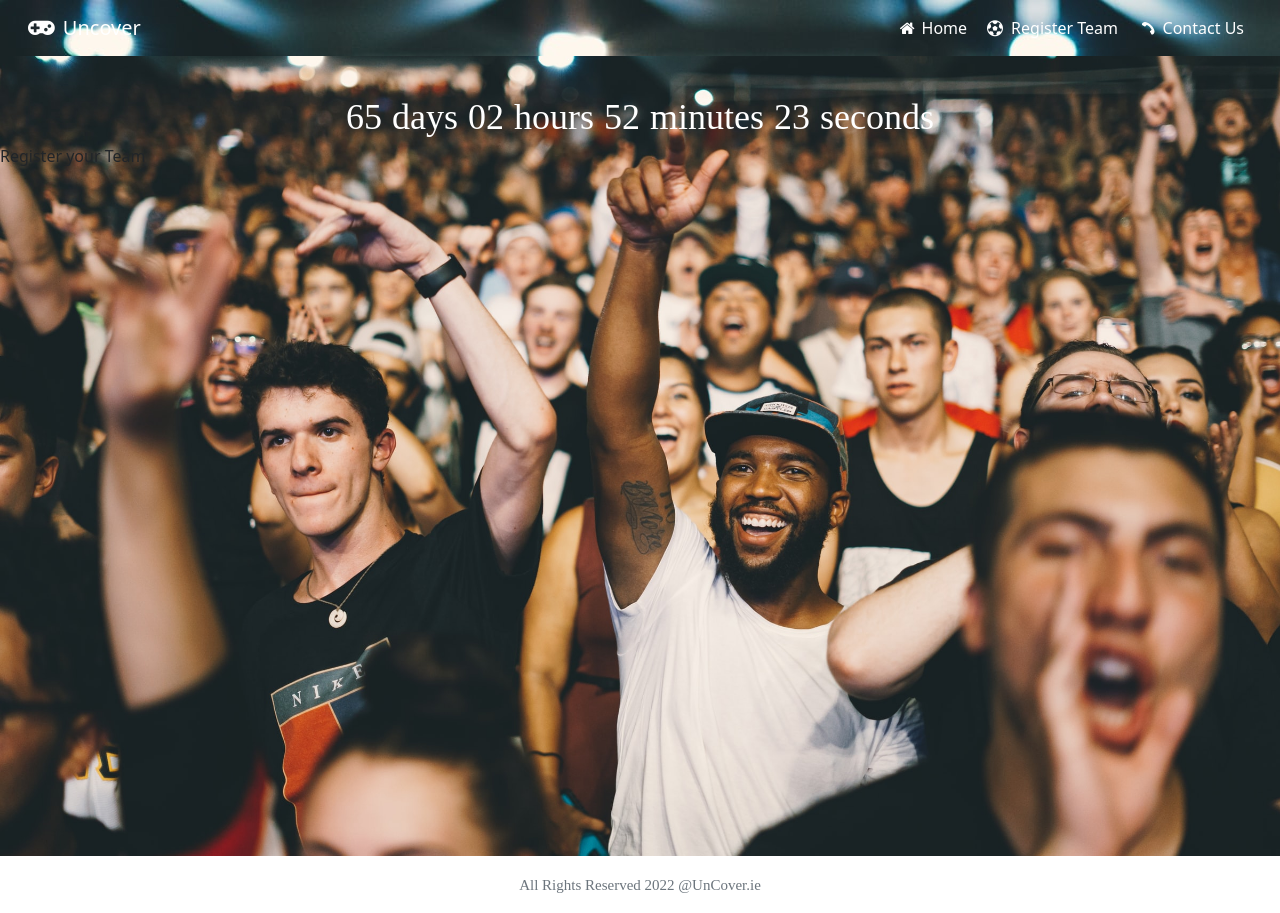
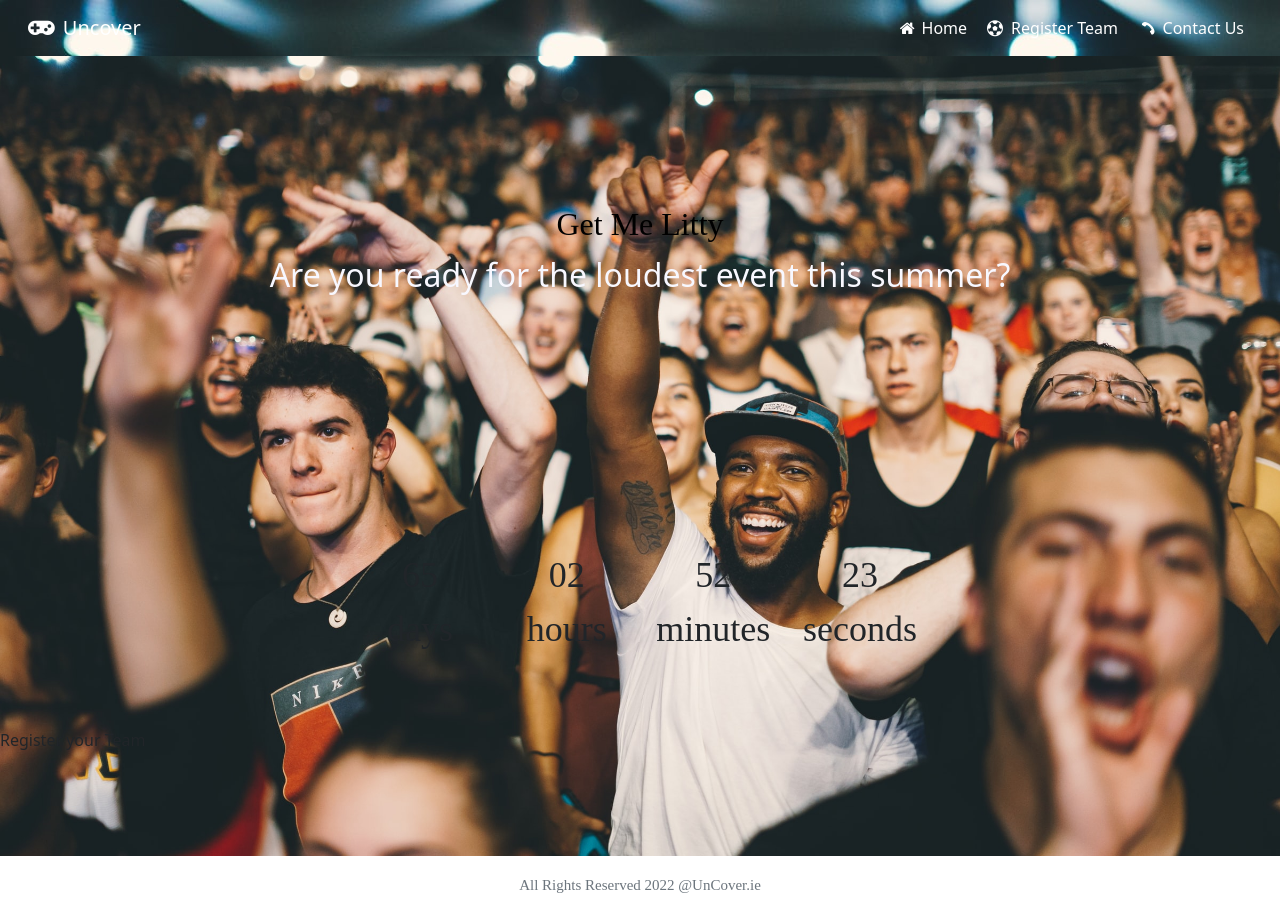
Before and after one commit to clintonwuks/uncover, a React (Create React App) app: page / in a window 1280 px wide. Built offline with nearby package versions, Linux system fonts and the light colour scheme; a web font is replaced by a local one.

Commit message:
styling landing page

```diff
--- a/src/Components/CountdownTimer/CountdownTimer.jsx
+++ b/src/Components/CountdownTimer/CountdownTimer.jsx
@@ -26,21 +26,23 @@ function CountdownTimer({countdownTimeStampMs}) {
 
 
     return (
-            <div id='countdownTimer'>
-                <div id='icon' className='mdi mdi-calendar-clock ' style={{fontSize : '100px', color: 'green'}}>
-
+            <section id='countdownTimer'>
+                <div id='icon'>
+                    <span className='mdi mdi-calendar-clock'></span>
+                    <h4 style={{fontSize : '2em'}}>Get Me Litty</h4>
+                    <p>Are you ready for the loudest event this summer?</p>
                 </div>
                 <span className='timer '>
                     <span>{timeLeft.days}</span>
+                    <span>{timeLeft.hours}</span>
+                    <span>{timeLeft.minutes}</span>
+                    <span>{timeLeft.seconds}</span>
                     <span>days</span>
-                        <span>{timeLeft.hours}</span>
                     <span>hours</span>
-                        <span>{timeLeft.minutes}</span>
                     <span>minutes</span>
-                        <span>{timeLeft.seconds}</span>
                     <span>seconds</span>
                 </span>
-            </div>
+            </section>
     );
 }
 
--- a/src/Components/CountdownTimer/countdownTimer.css
+++ b/src/Components/CountdownTimer/countdownTimer.css
@@ -1,25 +1,32 @@
-* {
-
-
-}
 #countdownTimer{
-    /* padding-top:300px; */
+    padding-top:1.5em;
     height: 100%;
     width: 100%;
-    color: #ffff;
+    /* color: #ffff; */
+    display: grid;
+    grid-template-rows: repeat(2,1fr);
+    justify-content: center;
+    align-items: center;
 }
 
 .timer {
-    margin-top: 10px;
-    padding-top: 1em;
-    display: flex;
-    justify-content: center;
+    margin-top: 3em;
+    padding: 3em;
+    display: grid;
+    grid-template-columns: repeat(4, 1fr);
     align-items: center;
+    text-align: center;
     border: 1px hidden rgb(128, 128, 128);
-    /* border-style: outset; */
-    box-shadow: 30px;
+
     /* background-color: rgb(122, 206, 140); */
     background-color: transparent;
+}
+
+#countdownTimer div:first-child p {
+    font-weight: 400;
+    font-size: 2em;
+    color: #f8f8ff
+
 }
 
 span {
@@ -29,7 +36,7 @@ span {
     margin-right: 5px;
 }
 
-@media (max-width: 992px) {
+@media (max-width: 600px) {
     span {
         font-size: 1.25em;
         margin-left: 3px;
--- a/src/Components/Navbar.jsx
+++ b/src/Components/Navbar.jsx
@@ -17,7 +17,7 @@ const Navbar = ()  => {
 				<div className="container-fluid">
 					<a className="navbar-brand text-white " href="/"><i className="fa fa-gamepad mr-2 " style={{ fontSize:'25px' }}></i>Uncover</a>
 					<button className="navbar-toggler" type="button" data-bs-toggle="collapse" data-bs-target="#navConts" onClick={toggleBar} >
-						<span className="navbar-toggler-icon"></span>
+						<span className="navbar-toggler-icon">Menu</span>
 					</button>
 					<div className={navToggle} id="navConts">
 						<ul className="navbar-nav ms-auto">
```
Lines whose indentation alone changed are shown as unchanged.
